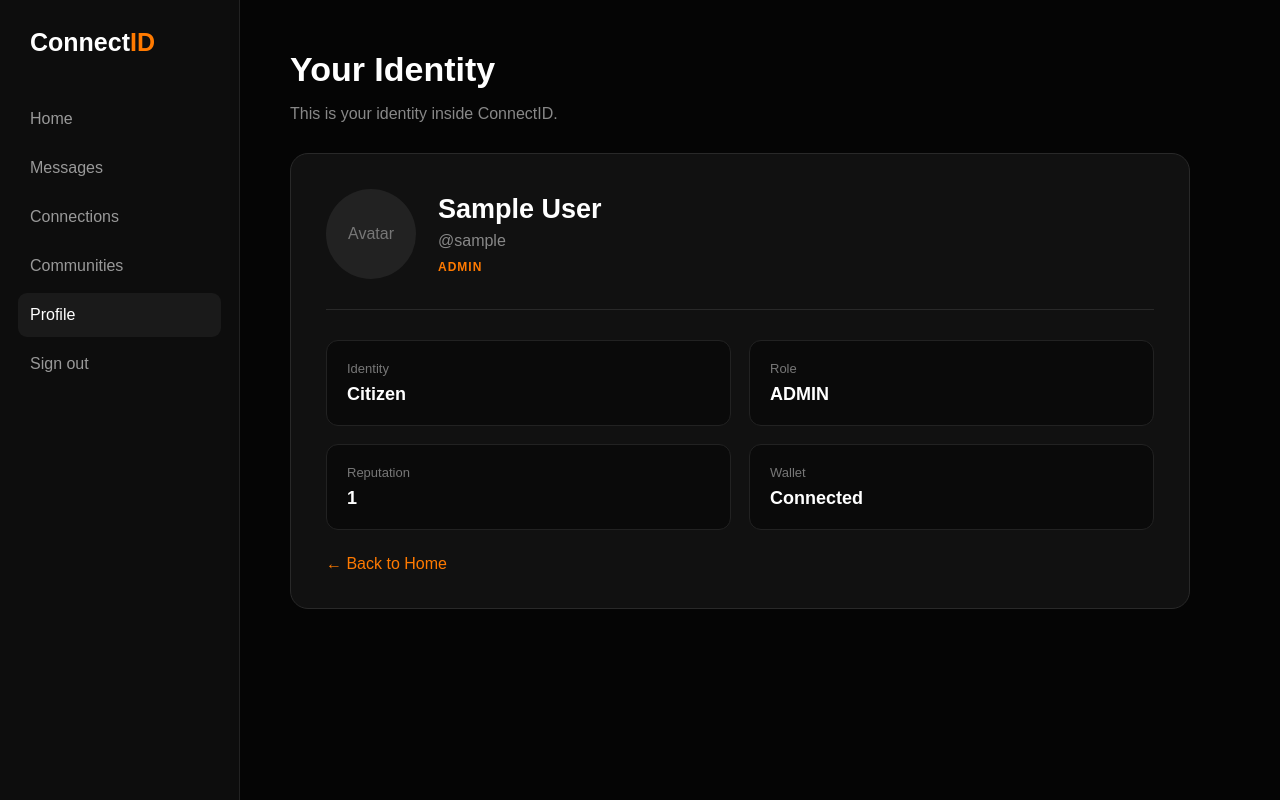
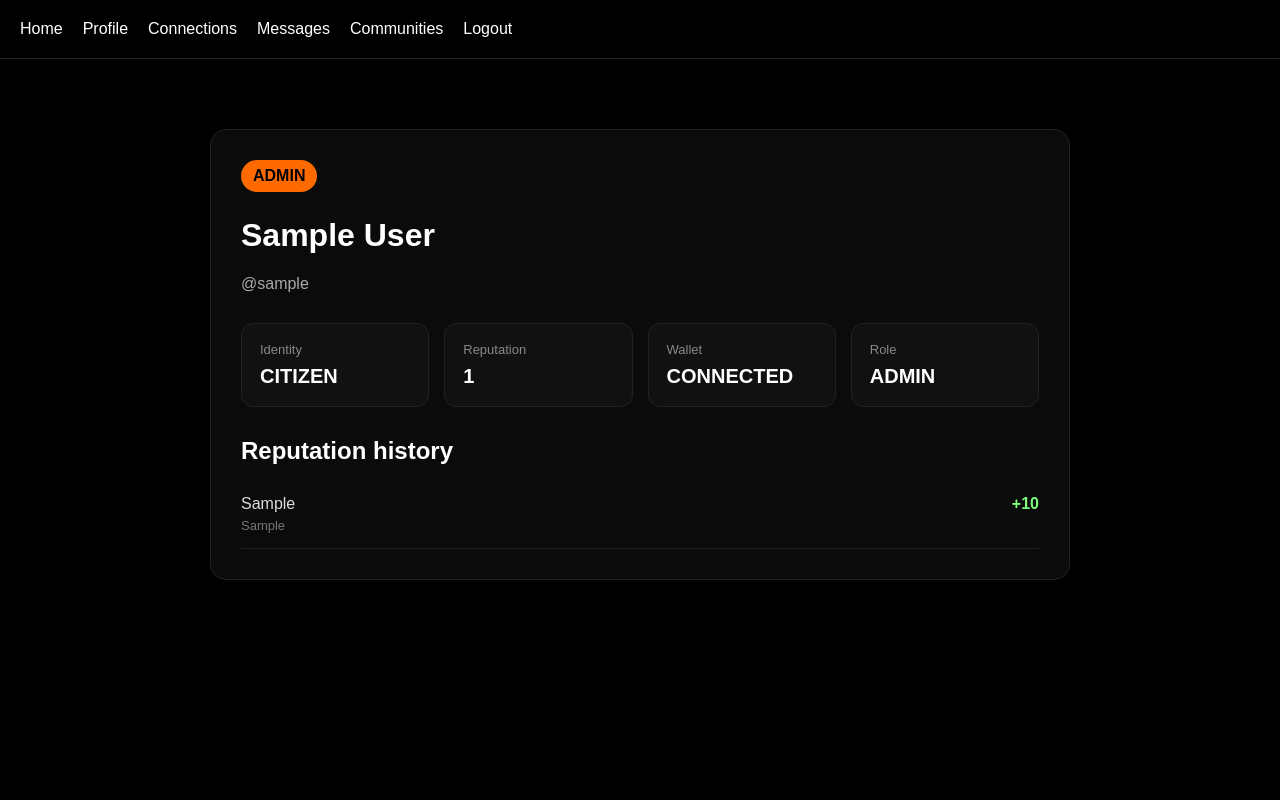
Before and after one commit to GetConnectID/connectid, a PHP site: page /profile.php in a window 1280 px wide. Run offline with PHP 8.4, Linux system fonts and the light colour scheme; the visitor is signed in with stand-in values (Sample User, id 1); tables that the repository leaves empty hold one stand-in row (values such as "Sample post").

Commit message:
Add reputation history to Citizen profile

```diff
--- a/app/profile.php
+++ b/app/profile.php
@@ -3,37 +3,66 @@
 require_once __DIR__ . '/backend/auth.php';
 require_once __DIR__ . '/backend/db.php';
 
-$stmt = $pdo->prepare(
-    'SELECT id, username, display_name, avatar, citizen, role, reputation, wallet_address, created_at
-     FROM users
-     WHERE id = :id
-     LIMIT 1'
-);
+$userId = (int) $_SESSION['user_id'];
 
-$stmt->execute([
-    'id' => $_SESSION['user_id']
-]);
+$stmt = $pdo->prepare("
+    SELECT
+        id,
+        username,
+        display_name,
+        avatar,
+        citizen,
+        role,
+        reputation,
+        wallet_address,
+        created_at
+    FROM users
+    WHERE id = :id
+    LIMIT 1
+");
 
+$stmt->execute([':id' => $userId]);
 $user = $stmt->fetch();
 
 if (!$user) {
-    header('Location: backend/logout.php');
+    session_destroy();
+    header('Location: login.html');
     exit;
 }
 
+$eventsStmt = $pdo->prepare("
+    SELECT
+        points,
+        type,
+        reason,
+        created_at
+    FROM reputation_events
+    WHERE user_id = :user_id
+    ORDER BY created_at DESC
+    LIMIT 20
+");
+
+$eventsStmt->execute([':user_id' => $userId]);
+$events = $eventsStmt->fetchAll();
+
 $role = strtoupper($user['role']);
-$walletStatus = $user['wallet_address']
-    ? 'Connected'
-    : 'Not connected';
+$citizen = $user['citizen'] ? 'CITIZEN' : 'NOT A CITIZEN';
+$walletStatus = !empty($user['wallet_address'])
+    ? 'CONNECTED'
+    : 'NOT CONNECTED';
+
+function e(string $value): string
+{
+    return htmlspecialchars($value, ENT_QUOTES, 'UTF-8');
+}
+
 ?>
-
 <!DOCTYPE html>
 <html lang="en">
 <head>
     <meta charset="UTF-8">
     <meta name="viewport" content="width=device-width, initial-scale=1.0">
-
-    <title>Your Identity - ConnectID</title>
+    <title>ConnectID Profile</title>
 
     <style>
         * {
@@ -42,257 +71,217 @@ $walletStatus = $user['wallet_address']
 
         body {
             margin: 0;
-            background: #050505;
-            color: #ffffff;
-            font-family: Arial, Helvetica, sans-serif;
+            font-family: Arial, sans-serif;
+            background: #000;
+            color: #fff;
         }
 
-        .layout {
-            min-height: 100vh;
+        nav {
+            padding: 20px;
+            border-bottom: 1px solid #222;
             display: flex;
+            gap: 20px;
+            flex-wrap: wrap;
         }
 
-        .sidebar {
-            width: 240px;
-            background: #0d0d0d;
-            border-right: 1px solid #222222;
-            padding: 28px 18px;
-        }
-
-        .logo {
-            font-size: 25px;
-            font-weight: 700;
-            padding: 0 12px;
-            margin-bottom: 40px;
-        }
-
-        .logo span {
-            color: #ff7a00;
-        }
-
-        .nav a {
-            display: block;
-            padding: 13px 12px;
-            margin-bottom: 5px;
-            border-radius: 9px;
-            color: #999999;
+        nav a {
+            color: #fff;
             text-decoration: none;
         }
 
-        .nav a:hover,
-        .nav a.active {
-            background: #1a1a1a;
-            color: #ffffff;
+        nav a:hover {
+            color: #ff6a00;
         }
 
-        .main {
-            flex: 1;
-            max-width: 1000px;
-            padding: 50px;
+        .container {
+            max-width: 900px;
+            margin: 50px auto;
+            padding: 20px;
         }
 
-        .title {
+        .profile {
+            border: 1px solid #222;
+            border-radius: 16px;
+            padding: 30px;
+            background: #0b0b0b;
+        }
+
+        h1 {
+            margin-top: 0;
+        }
+
+        .username {
+            color: #aaa;
             margin-bottom: 30px;
         }
 
-        .title h1 {
-            margin: 0 0 8px;
-            font-size: 34px;
+        .badge {
+            display: inline-block;
+            padding: 7px 12px;
+            border-radius: 20px;
+            background: #ff6a00;
+            color: #000;
+            font-weight: bold;
+            margin-bottom: 25px;
         }
 
-        .title p {
-            color: #888888;
+        .stats {
+            display: grid;
+            grid-template-columns: repeat(auto-fit, minmax(180px, 1fr));
+            gap: 15px;
+            margin-top: 25px;
         }
 
-        .profile {
-            background: #111111;
-            border: 1px solid #292929;
-            border-radius: 18px;
-            padding: 35px;
-        }
-
-        .profile-top {
-            display: flex;
-            align-items: center;
-            gap: 22px;
-            padding-bottom: 30px;
-            border-bottom: 1px solid #292929;
-        }
-
-        .avatar {
-            width: 90px;
-            height: 90px;
-            border-radius: 50%;
-            background: #222222;
-            display: flex;
-            align-items: center;
-            justify-content: center;
-            color: #777777;
-        }
-
-        h2 {
-            margin: 0 0 7px;
-            font-size: 27px;
-        }
-
-        .username {
-            color: #888888;
-        }
-
-        .role {
-            display: inline-block;
-            margin-top: 10px;
-            color: #ff7a00;
-            font-size: 12px;
-            font-weight: 700;
-            letter-spacing: 1px;
-        }
-
-        .details {
-            display: grid;
-            grid-template-columns: repeat(2, 1fr);
-            gap: 18px;
-            margin-top: 30px;
-        }
-
-        .detail {
-            background: #0a0a0a;
-            border: 1px solid #222222;
+        .stat {
+            background: #111;
+            border: 1px solid #222;
             border-radius: 12px;
-            padding: 20px;
+            padding: 18px;
         }
 
         .label {
-            color: #777777;
+            color: #888;
             font-size: 13px;
             margin-bottom: 8px;
         }
 
         .value {
-            font-size: 18px;
-            font-weight: 600;
+            font-size: 20px;
+            font-weight: bold;
         }
 
-        .back {
-            display: inline-block;
-            margin-top: 25px;
-            color: #ff7a00;
-            text-decoration: none;
+        .reputation {
+            margin-top: 30px;
         }
 
-        @media (max-width: 800px) {
-            .layout {
-                display: block;
-            }
+        .reputation h2 {
+            margin-bottom: 15px;
+        }
 
-            .sidebar {
-                width: 100%;
-                border-right: 0;
-                border-bottom: 1px solid #222222;
-            }
+        .event {
+            display: flex;
+            justify-content: space-between;
+            gap: 20px;
+            padding: 15px 0;
+            border-bottom: 1px solid #222;
+        }
 
-            .main {
-                padding: 25px 18px;
-            }
+        .event-reason {
+            color: #ddd;
+        }
 
-            .details {
-                grid-template-columns: 1fr;
-            }
+        .event-type {
+            color: #777;
+            font-size: 13px;
+            margin-top: 5px;
+        }
+
+        .points {
+            font-weight: bold;
+            white-space: nowrap;
+        }
+
+        .positive {
+            color: #7cff7c;
+        }
+
+        .negative {
+            color: #ff6666;
+        }
+
+        .empty {
+            color: #777;
+            padding: 15px 0;
         }
     </style>
 </head>
 
 <body>
 
-<div class="layout">
+<nav>
+    <a href="home.php">Home</a>
+    <a href="profile.php">Profile</a>
+    <a href="connections.php">Connections</a>
+    <a href="messages.php">Messages</a>
+    <a href="communities.php">Communities</a>
+    <a href="backend/logout.php">Logout</a>
+</nav>
 
-    <aside class="sidebar">
+<div class="container">
 
-        <div class="logo">
-            Connect<span>ID</span>
+    <div class="profile">
+
+        <span class="badge"><?= e($role) ?></span>
+
+        <h1><?= e($user['display_name']) ?></h1>
+
+        <div class="username">
+            @<?= e($user['username']) ?>
         </div>
 
-        <nav class="nav">
-            <a href="home.php">Home</a>
-            <a href="messages.php">Messages</a>
-            <a href="connections.html">Connections</a>
-            <a href="communities.html">Communities</a>
-            <a href="profile.php" class="active">Profile</a>
-            <a href="backend/logout.php">Sign out</a>
-        </nav>
+        <div class="stats">
 
-    </aside>
+            <div class="stat">
+                <div class="label">Identity</div>
+                <div class="value"><?= e($citizen) ?></div>
+            </div>
 
-    <main class="main">
+            <div class="stat">
+                <div class="label">Reputation</div>
+                <div class="value"><?= (int) $user['reputation'] ?></div>
+            </div>
 
-        <div class="title">
-            <h1>Your Identity</h1>
-            <p>This is your identity inside ConnectID.</p>
+            <div class="stat">
+                <div class="label">Wallet</div>
+                <div class="value"><?= e($walletStatus) ?></div>
+            </div>
+
+            <div class="stat">
+                <div class="label">Role</div>
+                <div class="value"><?= e($role) ?></div>
+            </div>
+
         </div>
 
-        <section class="profile">
+        <div class="reputation">
 
-            <div class="profile-top">
+            <h2>Reputation history</h2>
 
-                <div class="avatar">
-                    Avatar
+            <?php if (!$events): ?>
+
+                <div class="empty">
+                    No reputation activity yet.
                 </div>
 
-                <div>
+            <?php else: ?>
 
-                    <h2>
-                        <?= htmlspecialchars($user['display_name']) ?>
-                    </h2>
+                <?php foreach ($events as $event): ?>
 
-                    <div class="username">
-                        @<?= htmlspecialchars($user['username']) ?>
+                    <div class="event">
+
+                        <div>
+                            <div class="event-reason">
+                                <?= e($event['reason']) ?>
+                            </div>
+
+                            <div class="event-type">
+                                <?= e($event['type']) ?>
+                            </div>
+                        </div>
+
+                        <div class="points <?= ((int) $event['points'] >= 0) ? 'positive' : 'negative' ?>">
+                            <?= ((int) $event['points'] >= 0 ? '+' : '') . (int) $event['points'] ?>
+                        </div>
+
                     </div>
 
-                    <div class="role">
-                        <?= htmlspecialchars($role) ?>
-                    </div>
+                <?php endforeach; ?>
 
-                </div>
+            <?php endif; ?>
 
-            </div>
+        </div>
 
-            <div class="details">
-
-                <div class="detail">
-                    <div class="label">Identity</div>
-                    <div class="value">Citizen</div>
-                </div>
-
-                <div class="detail">
-                    <div class="label">Role</div>
-                    <div class="value">
-                        <?= htmlspecialchars($role) ?>
-                    </div>
-                </div>
-
-                <div class="detail">
-                    <div class="label">Reputation</div>
-                    <div class="value">
-                        <?= (int) $user['reputation'] ?>
-                    </div>
-                </div>
-
-                <div class="detail">
-                    <div class="label">Wallet</div>
-                    <div class="value">
-                        <?= htmlspecialchars($walletStatus) ?>
-                    </div>
-                </div>
-
-            </div>
-
-            <a href="home.php" class="back">
-                ← Back to Home
-            </a>
-
-        </section>
-
-    </main>
+    </div>
 
 </div>
 
```
